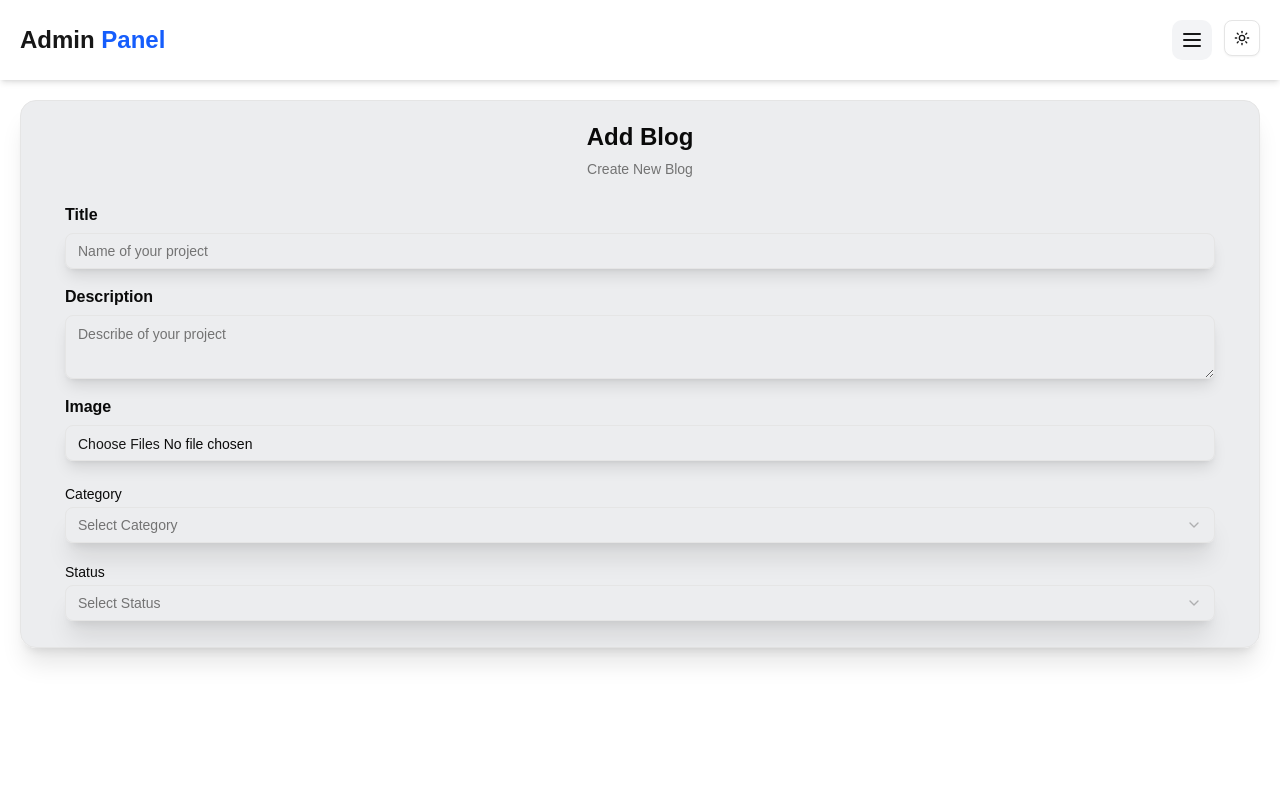
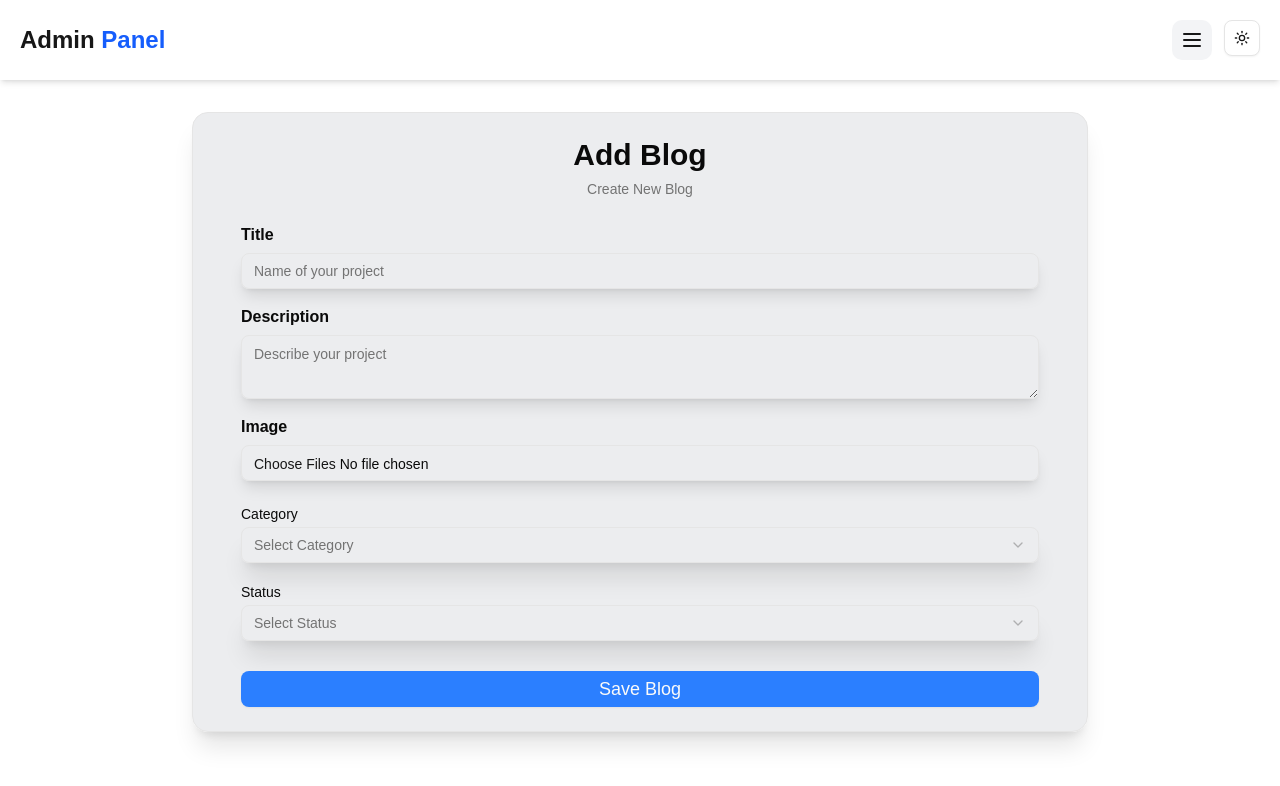
Before and after one commit to dinahbella/Portfolio, a Next.js app: page /blogs/addblog in a window 1280 px wide. Shown: the top 786 px of the page. Built offline with nearby package versions, Linux system fonts and the light colour scheme.

Commit message:
add blog

```diff
--- a/src/pages/blogs/addblog.js
+++ b/src/pages/blogs/addblog.js
@@ -1,6 +1,5 @@
-import SideBar from "@/components/SideBar";
+"use client";
 import * as React from "react";
-
 import { Button } from "@/components/ui/button";
 import {
   Card,
@@ -21,89 +20,157 @@ import {
 } from "@/components/ui/select";
 import { Textarea } from "@/components/ui/textarea";
 import Spinner from "@/components/Spinner";
+import { FaTrashAlt } from "react-icons/fa";
+import { ReactSortable } from "react-sortablejs";
 
-export default function addblog() {
-  const [images, setImages] = React.useState([]);
+export default function AddBlog() {
+  const [images, setImages] = React.useState([]); // For image previews
+  const [uploadedFiles, setUploadedFiles] = React.useState([]); // For file input
   const [isUploading, setIsUploading] = React.useState(false);
+  const fileInputRef = React.useRef(null); // Ref for the file input
+
+  // Handle image upload
+  const handleImageUpload = (e) => {
+    const files = e.target.files;
+    if (files.length > 0) {
+      setIsUploading(true);
+      const uploadedImages = [];
+      const newFiles = Array.from(files); // Convert FileList to array
+      for (let i = 0; i < files.length; i++) {
+        const file = files[i];
+        const reader = new FileReader();
+        reader.onload = (event) => {
+          uploadedImages.push(event.target.result);
+          if (uploadedImages.length === files.length) {
+            setImages((prevImages) => [...prevImages, ...uploadedImages]);
+            setUploadedFiles((prevFiles) => [...prevFiles, ...newFiles]);
+            setIsUploading(false);
+          }
+        };
+        reader.readAsDataURL(file);
+      }
+    }
+  };
+
+  // Handle image deletion
+  const handleDeleteImage = (index) => {
+    // Remove the image from the preview
+    setImages((prevImages) => prevImages.filter((_, i) => i !== index));
+    // Remove the file from the uploadedFiles state
+    setUploadedFiles((prevFiles) => prevFiles.filter((_, i) => i !== index));
+    // Update the file input's value
+    if (fileInputRef.current) {
+      const dataTransfer = new DataTransfer();
+      uploadedFiles.forEach((file, i) => {
+        if (i !== index) {
+          dataTransfer.items.add(file);
+        }
+      });
+      fileInputRef.current.files = dataTransfer.files;
+    }
+  };
+
+  // Update image order for drag-and-drop
+  const updateImageOrder = (newList) => {
+    setImages(newList);
+  };
+
   return (
-    <div className="flex justify-center p-5">
-      <Card className="w-full rounded-2xl shadow-xl p-5 bg-gray-600/10 ">
+    <div className="flex justify-center p-4 sm:p-6 md:p-8">
+      <Card className="w-full max-w-4xl rounded-2xl shadow-xl p-4 sm:p-6 bg-gray-600/10">
         <CardHeader>
-          <CardTitle className="flex justify-center text-2xl">
+          <CardTitle className="text-center text-2xl sm:text-3xl">
             Add Blog
           </CardTitle>
-          <CardDescription className="flex justify-center">
+          <CardDescription className="text-center">
             Create New Blog
           </CardDescription>
         </CardHeader>
         <CardContent>
           <form>
             <div className="grid w-full items-center gap-4">
+              {/* Title */}
               <div className="flex flex-col space-y-1.5">
-                <Label htmlFor="title  " className="font-bold text-md">
+                <Label htmlFor="title" className="font-bold text-md">
                   Title
                 </Label>
                 <Input
                   id="title"
                   type="text"
-                  placeholder="Name of your project "
-                  className="shadow-lg  "
+                  placeholder="Name of your project"
+                  className="shadow-lg"
                 />
               </div>
+
+              {/* Description */}
               <div className="flex flex-col space-y-1.5">
-                <Label htmlFor="description  " className="font-bold text-md">
+                <Label htmlFor="description" className="font-bold text-md">
                   Description
                 </Label>
                 <Textarea
                   id="description"
                   type="text"
-                  placeholder="Describe of your project "
-                  className="shadow-lg  "
+                  placeholder="Describe your project"
+                  className="shadow-lg"
                 />
               </div>
+
+              {/* Image Upload */}
               <div className="flex flex-col space-y-1.5">
-                <Label htmlFor="image  " className="font-bold text-md">
+                <Label htmlFor="image" className="font-bold text-md">
                   Image
                 </Label>
                 <Input
                   id="image"
-                  placeholder="Name of your project "
-                  className="shadow-lg  "
+                  placeholder="Upload images"
+                  className="shadow-lg"
                   type="file"
                   accept="image/*"
                   multiple
+                  onChange={handleImageUpload}
+                  ref={fileInputRef} // Add ref to the file input
                 />
                 <div className="w-100 mt-1 flex flex-left">
                   {isUploading && <Spinner />}
                 </div>
               </div>
+
+              {/* Image Previews */}
               {images.length > 0 && (
-                <div className="flex">
+                <div className="flex flex-wrap gap-2">
                   <ReactSortable
                     list={images}
                     setList={updateImageOrder}
                     animation={200}
-                    className="flex gap-1"
+                    className="flex flex-wrap gap-2"
                   >
                     {images.map((link, index) => (
-                      <div key={link} className="uploadedimg">
-                        <img src={link} alt="image" className="object-cover" />
-                        <div className="deleteimg">
-                          <button
-                            type="button"
-                            onClick={() => handleDeleteImage(index)}
-                          >
-                            <FaTrashAlt />
-                          </button>
-                        </div>
+                      <div
+                        key={index}
+                        className="relative w-20 h-20 sm:w-24 sm:h-24 rounded-lg overflow-hidden shadow-md"
+                      >
+                        <img
+                          src={link}
+                          alt={`uploaded-${index}`}
+                          className="w-full h-full object-cover"
+                        />
+                        <button
+                          type="button"
+                          onClick={() => handleDeleteImage(index)}
+                          className="absolute top-1 right-1 bg-red-500 text-white rounded-full p-1 hover:bg-red-600 transition-colors"
+                        >
+                          <FaTrashAlt className="w-4 h-4" />
+                        </button>
                       </div>
                     ))}
                   </ReactSortable>
                 </div>
               )}
+
+              {/* Category */}
               <div className="flex flex-col w-full space-y-1.5">
                 <Label htmlFor="category">Category</Label>
-                <Select className="w-full ">
+                <Select className="w-full">
                   <SelectTrigger id="category" className="w-full shadow-xl">
                     <SelectValue placeholder="Select Category" />
                   </SelectTrigger>
@@ -117,9 +184,11 @@ export default function addblog() {
                   </SelectContent>
                 </Select>
               </div>
+
+              {/* Status */}
               <div className="flex flex-col w-full space-y-1.5">
                 <Label htmlFor="status">Status</Label>
-                <Select className="w-full ">
+                <Select className="w-full">
                   <SelectTrigger id="status" className="w-full shadow-xl">
                     <SelectValue placeholder="Select Status" />
                   </SelectTrigger>
@@ -132,6 +201,14 @@ export default function addblog() {
             </div>
           </form>
         </CardContent>
+        <CardFooter className="flex justify-end">
+          <Button
+            type="submit"
+            className="bg-blue-500 hover:bg-blue-800 w-full font-medium text-lg p-2"
+          >
+            Save Blog
+          </Button>
+        </CardFooter>
       </Card>
     </div>
   );
```
